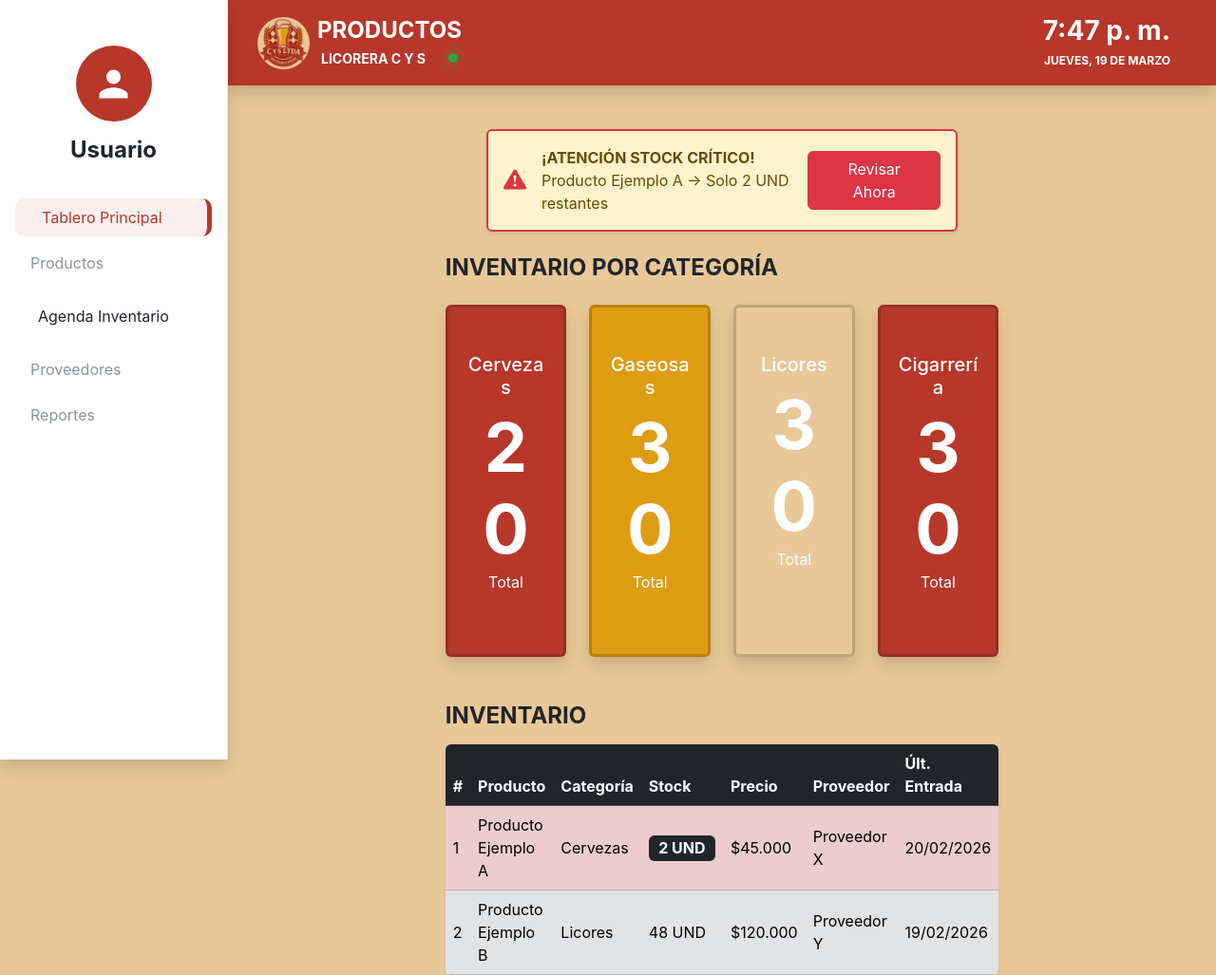
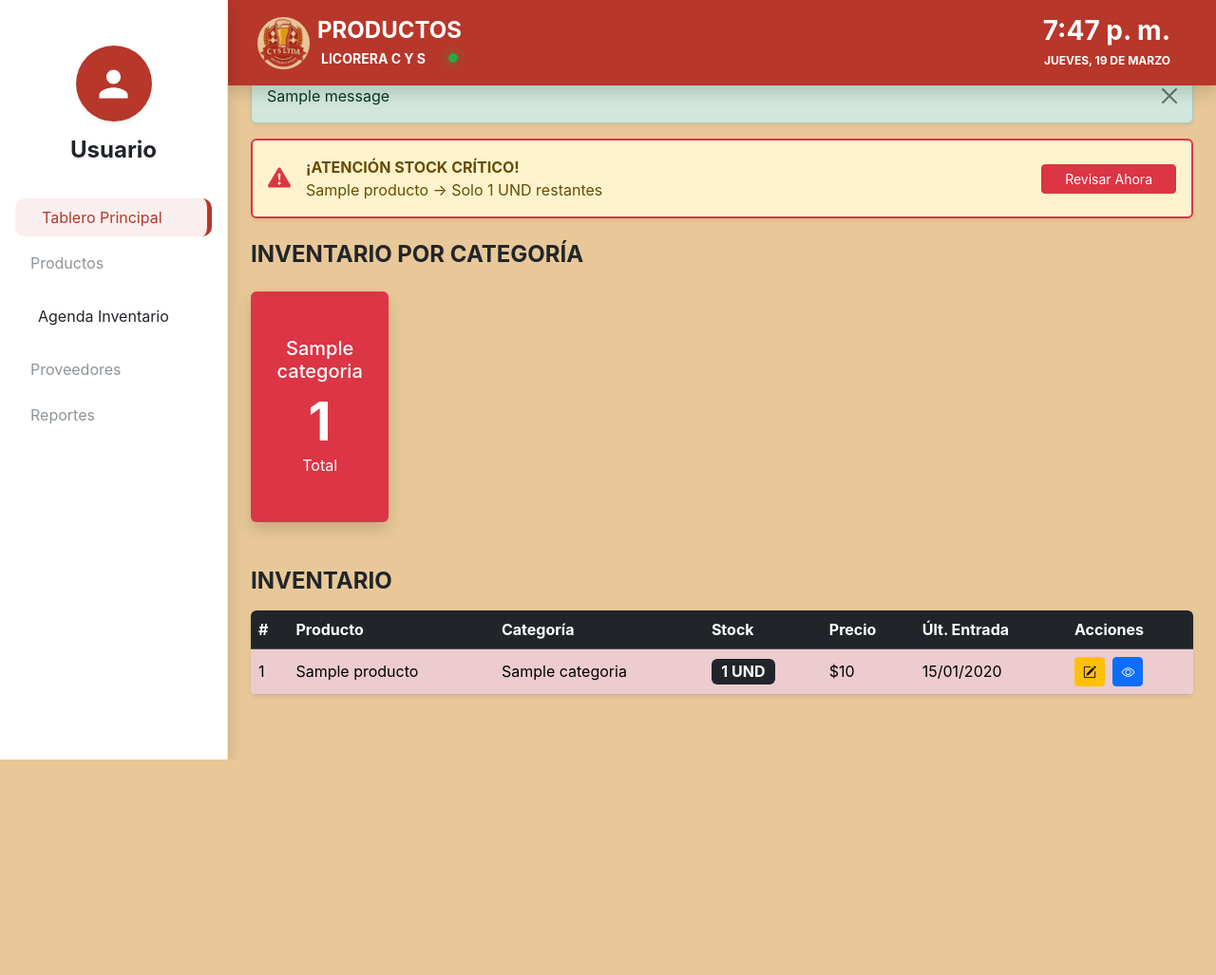
Before and after one commit to foxescar07/licorera, a Django app: page /producto/ in a window 1280 px wide. Shown: the whole page at 95% size. After the commit the page ends 800 px from the top, so only its background shows below. Run offline with Django 5.2, Linux system fonts and the light colour scheme; tables that the repository leaves empty hold one stand-in row (values such as "Sample post"); one stand-in notice (Sample message) is shown.

Commit message:
fix: eliminar y agregar

```diff
--- a/producto/templates/producto.html
+++ b/producto/templates/producto.html
@@ -1,123 +1,240 @@
-{% extends "base.html" %}
+{% extends 'base.html' %}
+{% load static %}
+
+{% block header_title %}Productos{% endblock %}
+
+{% block header_actions %}
+<button class="btn btn-dark btn-lg px-3 py-2 fw-bold shadow"
+        data-bs-toggle="modal"
+        data-bs-target="#modalNuevoProducto">
+  <i class="bi bi-plus-lg me-2"></i> REGISTRAR PRODUCTO
+</button>
+{% endblock %}
+
 {% block content %}
+<div class="container-fluid px-4">
+  <div class="row justify-content-center">
 
+      <!-- Mensajes Django (éxito / error) -->
+      {% if messages %}
+        <div class="col-12">
+          {% for message in messages %}
+            <div class="alert alert-{{ message.tags }} alert-dismissible fade show shadow-sm" role="alert">
+              {{ message }}
+              <button type="button" class="btn-close" data-bs-dismiss="alert" aria-label="Cerrar"></button>
+            </div>
+          {% endfor %}
+        </div>
+      {% endif %}
 
-
-
-  <!-- Contenido principal -->
-  <div class="container mt-5" ><!--evita que el contenido quede tapado por la navbar fixed -->
-       <!-- margin-left → para que no quede tapado por la sidebar (2 columnas = 16.6667%) -->
-    <div class="row justify-content-center pt-3">
-
-      <!-- Alert stock bajo -->
-      <div class="col-6 d-flex justify-content-center">
+      <!-- ── Alerta stock crítico (solo si hay productos con stock ≤ 5) ── -->
+      {% if stock_critico %}
+        <section class="col-12">
           <div class="alert alert-warning border-danger border-2 d-flex align-items-center justify-content-between mb-4 shadow-sm" role="alert">
             <div class="d-flex align-items-center">
               <i class="bi bi-exclamation-triangle-fill fs-4 me-3 text-danger"></i>
               <div>
                 <strong>¡ATENCIÓN STOCK CRÍTICO!</strong><br>
-              Producto Ejemplo A → Solo 2 UND restantes
+                {% for p in stock_critico %}
+                  {{ p.nombre }} → Solo {{ p.cantidad_disponible }} {{ p.unidad }} restantes{% if not forloop.last %}, {% endif %}
+                {% endfor %}
               </div>
             </div>
-          <button type="button" class="btn btn-danger btn-ms px-4">Revisar Ahora</button>
+            <button type="button" class="btn btn-danger btn-sm px-4">Revisar Ahora</button>
           </div>
-      </div>
+        </section>
+      {% endif %}
 
-      <!-- Tarjetas categorías -->
-      <div class="col-7">
+      <!-- ── Tarjetas resumen por categoría ── -->
+      <section class="col-12">
         <h4 class="fw-bold mb-4 text-uppercase text-center text-md-start">Inventario por Categoría</h4>
         <div class="row g-4 mb-5">
-          <div class="col-6 col-md-3">
-            <div class="card text-white text-center shadow border-3 h-100" style="background-color: #B7372A;">
+          {% for cat in resumen_categorias %}
+            <div class="col-6 col-md-4 col-lg-2">
+              <div class="card text-white text-center shadow border-0 h-100 {% cycle 'bg-danger' 'bg-warning' 'bg-warning bg-opacity-75' 'bg-danger' %}">
                 <div class="card-body py-5">
-                <h5>Cervezas</h5>
-                <h1 class="display-2 fw-bold mb-0">20</h1>
-                <p>Total</p>
+                  <h5 class="card-title">{{ cat.nombre }}</h5>
+                  <h1 class="display-4 fw-bold mb-0">{{ cat.total }}</h1>
+                  <p class="card-text">Total</p>
                 </div>
               </div>
             </div>
-          <div class="col-6 col-md-3">
-            <div class="card text-white text-center shadow border-3 h-100" style="background-color: #DE9C12;">
-              <div class="card-body py-5">
-                <h5>Gaseosas</h5>
-                <h1 class="display-2 fw-bold mb-0">30</h1>
-                <p>Total</p>
+          {% empty %}
+            <p class="text-muted">No hay categorías registradas.</p>
+          {% endfor %}
         </div>
-            </div>
-          </div>
-          <div class="col-6 col-md-3">
-            <div class="card text-white text-center shadow border-3 h-100" style="background-color: #E8C898;">
-              <div class="card-body py-5">
-                <h5>Licores</h5>
-                <h1 class="display-2 fw-bold mb-0">30</h1>
-                <p>Total</p>
-              </div>
-            </div>
-          </div>
-          <div class="col-6 col-md-3">
-            <div class="card text-white text-center shadow border-3 h-100" style="background-color: #B7372A;">
-              <div class="card-body py-5">
-                <h5>Cigarrería</h5>
-                <h1 class="display-2 fw-bold mb-0">30</h1>
-                <p>Total</p>
-              </div>
-            </div>
-          </div>
-        </div>
-      </div>
+      </section>
 
-      <!-- Tabla -->
-      <div class="col-7">
+      <!-- ── Tabla de inventario ── -->
+      <section class="col-12">
         <h4 class="fw-bold mb-3 text-uppercase">Inventario</h4>
-        <div class="table-responsive shadow-sm rounded overflow-hidden"><!--Recorta o oculta cualquier contenido que se salga-->
-          <table class="table table-hover table-striped align-middle mb-0"> <!--table-hover   → resalta fila al pasar mouse . table-striped → filas alternas de color  align - centra verticalmente el contenido.-->
+        <div class="table-responsive shadow-sm rounded overflow-hidden">
+          <table class="table table-hover table-striped align-middle mb-0">
             <thead class="table-dark">
               <tr>
-                <th>#</th>
-                <th>Producto</th>
-                <th>Categoría</th>
-                <th>Stock</th>
-                <th>Precio</th>
-                <th>Proveedor</th>
-                <th>Últ. Entrada</th>
-                <th>Acciones</th>
+                <th scope="col">#</th>
+                <th scope="col">Producto</th>
+                <th scope="col">Categoría</th>
+                <th scope="col">Stock</th>
+                <th scope="col">Precio</th>
+                <th scope="col">Últ. Entrada</th>
+                <th scope="col">Acciones</th>
               </tr>
             </thead>
             <tbody>
-              <tr class="table-danger">
-                <td>1</td>
-                <td>Producto Ejemplo A</td>
-                <td>Cervezas</td>
-                <td><span class="badge bg-dark fs-6">2 UND</span></td>
-                <td>$45.000</td>
-                <td>Proveedor X</td>
-                <td>20/02/2026</td>
+              {% for producto in productos %}
+                <tr class="{% if producto.stock_critico %}table-danger{% endif %}">
+                  <td>{{ forloop.counter }}</td>
+                  <td>{{ producto.nombre }}</td>
+                  <td>{{ producto.categoria.nombre }}</td>
                   <td>
-                  <button class="btn btn-sm btn-warning me-1"><i class="bi bi-pencil-square"></i></button>
-                  <button class="btn btn-sm btn-primary"><i class="bi bi-eye"></i></button>
+                    {% if producto.stock_critico %}
+                      <span class="badge bg-dark fs-6">{{ producto.cantidad_disponible }} {{ producto.unidad }}</span>
+                    {% else %}
+                      {{ producto.cantidad_disponible }} {{ producto.unidad }}
+                    {% endif %}
+                  </td>
+                  <td>${{ producto.precio_unitario|floatformat:0 }}</td>
+                  <td>
+                    {% with ultimo=producto.movimientos.first %}
+                      {% if ultimo %}{{ ultimo.fecha_actualizada|date:"d/m/Y" }}{% else %}—{% endif %}
+                    {% endwith %}
+                  </td>
+                  <td>
+                    <a href="{% url 'producto:producto_editar' producto.pk %}" class="btn btn-sm btn-warning me-1" aria-label="Editar">
+                      <i class="bi bi-pencil-square"></i>
+                    </a>
+                    <a href="{% url 'producto:producto_detalle' producto.pk %}" class="btn btn-sm btn-primary" aria-label="Ver detalle">
+                      <i class="bi bi-eye"></i>
+                    </a>
                   </td>
                 </tr>
-              <tr class="table-secondary">
-                <td>2</td>
-                <td>Producto Ejemplo B</td>
-                <td>Licores</td>
-                <td>48 UND</td>
-                <td>$120.000</td>
-                <td>Proveedor Y</td>
-                <td>19/02/2026</td>
-                <td>
-                  <button class="btn btn-sm btn-warning me-1"><i class="bi bi-pencil-square"></i></button>
-                  <button class="btn btn-sm btn-primary"><i class="bi bi-eye"></i></button>
-                </td>
+              {% empty %}
+                <tr>
+                  <td colspan="7" class="text-center text-muted py-4">No hay productos registrados.</td>
                 </tr>
+              {% endfor %}
             </tbody>
           </table>
         </div>
+      </section>
+
+  </div>
+</div>
+<!-- ========== FIN CONTENIDO ========== -->
+
+
+  <!-- ========== MODAL: Registrar Nuevo Producto ========== -->
+  <div class="modal fade" id="modalNuevoProducto" tabindex="-1" aria-labelledby="modalNuevoProductoLabel"
+       aria-hidden="true"
+       {# Si el formulario tiene errores, reabre el modal automáticamente #}
+       {% if form.errors %}data-open="true"{% endif %}>
+    <div class="modal-dialog modal-lg modal-dialog-centered">
+      <div class="modal-content border-0 rounded-3 shadow-lg">
+
+        <div class="modal-header bg-danger text-white border-0">
+          <h5 class="modal-title fw-semibold" id="modalNuevoProductoLabel">
+            <i class="bi bi-plus-circle me-2"></i> Registrar Nuevo Producto
+          </h5>
+          <button type="button" class="btn-close btn-close-white" data-bs-dismiss="modal" aria-label="Cerrar"></button>
+        </div>
+
+        <div class="modal-body">
+          {# action vacío → POST a la misma URL (producto_lista) #}
+          <form id="form-nuevo-producto" method="POST" action="{% url 'producto:producto_lista' %}">
+            {% csrf_token %}
+            <div class="row g-3">
+
+              <div class="col-md-8">
+                <label for="{{ form.nombre.id_for_label }}" class="form-label fw-medium text-dark">
+                  {{ form.nombre.label }}
+                </label>
+                {{ form.nombre }}
+                {% if form.nombre.errors %}
+                  <div class="text-danger small mt-1">{{ form.nombre.errors }}</div>
+                {% endif %}
+              </div>
+
+              <div class="col-md-4">
+                <label for="{{ form.codigo.id_for_label }}" class="form-label fw-medium text-dark">
+                  {{ form.codigo.label }}
+                </label>
+                {{ form.codigo }}
+                {% if form.codigo.errors %}
+                  <div class="text-danger small mt-1">{{ form.codigo.errors }}</div>
+                {% endif %}
+              </div>
+
+              <div class="col-md-12">
+                <label for="{{ form.categoria.id_for_label }}" class="form-label fw-medium text-dark">
+                  {{ form.categoria.label }}
+                </label>
+                {{ form.categoria }}
+                {% if form.categoria.errors %}
+                  <div class="text-danger small mt-1">{{ form.categoria.errors }}</div>
+                {% endif %}
+              </div>
+
+              <div class="col-md-4">
+                <label for="{{ form.precio_unitario.id_for_label }}" class="form-label fw-medium text-dark">
+                  {{ form.precio_unitario.label }}
+                </label>
+                {{ form.precio_unitario }}
+                {% if form.precio_unitario.errors %}
+                  <div class="text-danger small mt-1">{{ form.precio_unitario.errors }}</div>
+                {% endif %}
+              </div>
+
+              <div class="col-md-4">
+                <label for="{{ form.cantidad_disponible.id_for_label }}" class="form-label fw-medium text-dark">
+                  {{ form.cantidad_disponible.label }}
+                </label>
+                {{ form.cantidad_disponible }}
+                {% if form.cantidad_disponible.errors %}
+                  <div class="text-danger small mt-1">{{ form.cantidad_disponible.errors }}</div>
+                {% endif %}
+              </div>
+
+              <div class="col-md-4">
+                <label for="{{ form.unidad.id_for_label }}" class="form-label fw-medium text-dark">
+                  {{ form.unidad.label }}
+                </label>
+                {{ form.unidad }}
+              </div>
+
+              <div class="col-12">
+                <label for="{{ form.descripcion.id_for_label }}" class="form-label fw-medium text-dark">
+                  {{ form.descripcion.label }}
+                </label>
+                {{ form.descripcion }}
+              </div>
+
+            </div>
+          </form>
+        </div>
+
+        <div class="modal-footer">
+          <button type="button" class="btn btn-outline-secondary px-4" data-bs-dismiss="modal">Cancelar</button>
+          {# Submite el form desde fuera del <form> usando el id del form #}
+          <button type="submit" form="form-nuevo-producto" class="btn btn-danger px-5 fw-bold">
+            Guardar Producto
+          </button>
         </div>
 
       </div>
     </div>
-{% endblock content %}
-  <script src="https://cdn.jsdelivr.net/npm/bootstrap@5.3.3/dist/js/bootstrap.bundle.min.js" integrity="sha384-YvpcrYf0tY3lHB60NNkmXc5s9fDVZLESaAA55NDzOxhy9GkcIdslK1eN7N6jIeHz" crossorigin="anonymous"></script>
-</body>
-</html>
+  </div>
+  <!-- ========== FIN MODAL ========== -->
+
+{% endblock %}
+
+{% block js %}
+<script>
+  document.addEventListener("DOMContentLoaded", function () {
+    const modalEl = document.getElementById("modalNuevoProducto");
+    if (modalEl && modalEl.dataset.open === "true") {
+      new bootstrap.Modal(modalEl).show();
+    }
+  });
+</script>
+{% endblock %}
```
Lines whose indentation alone changed are shown as unchanged.
